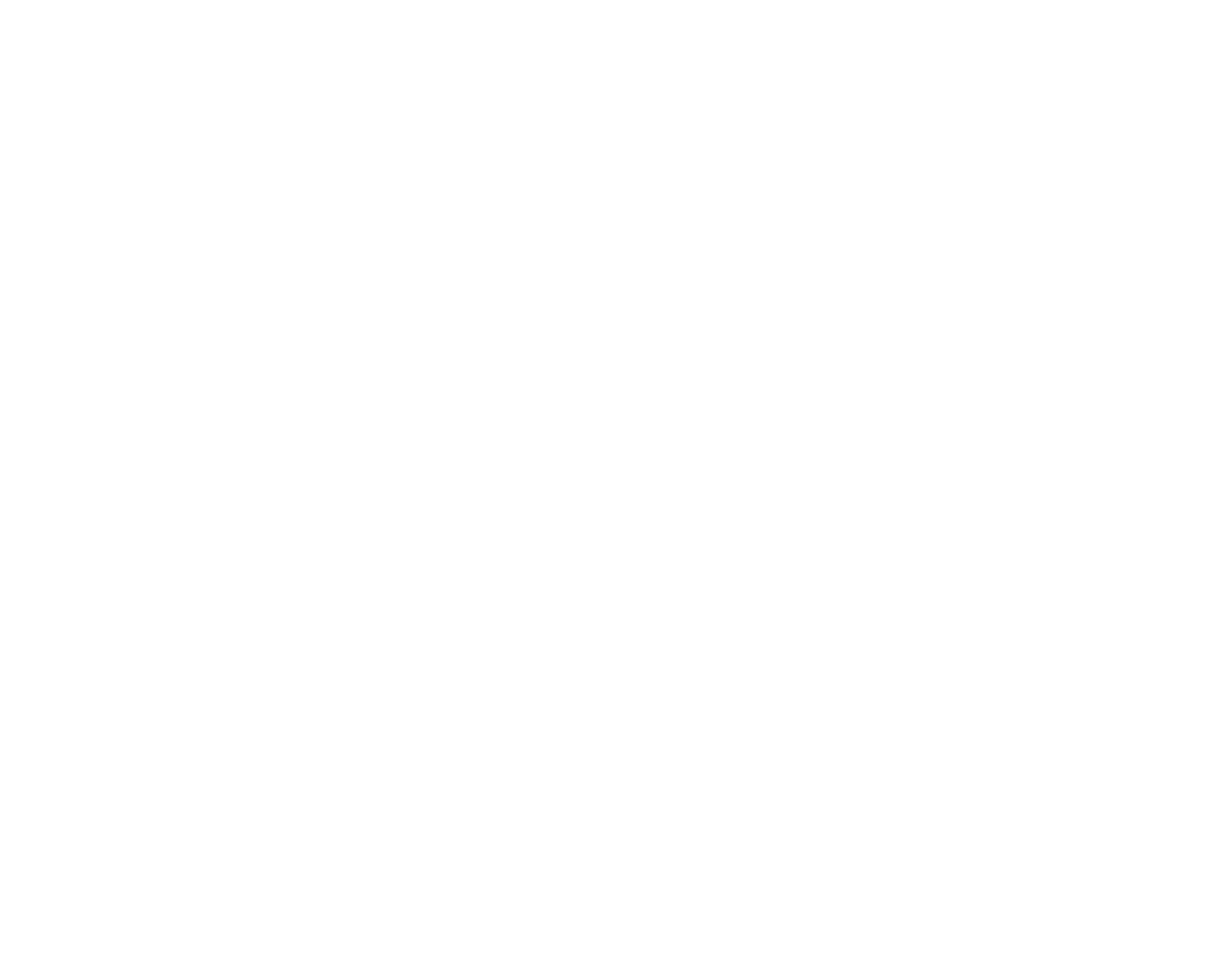
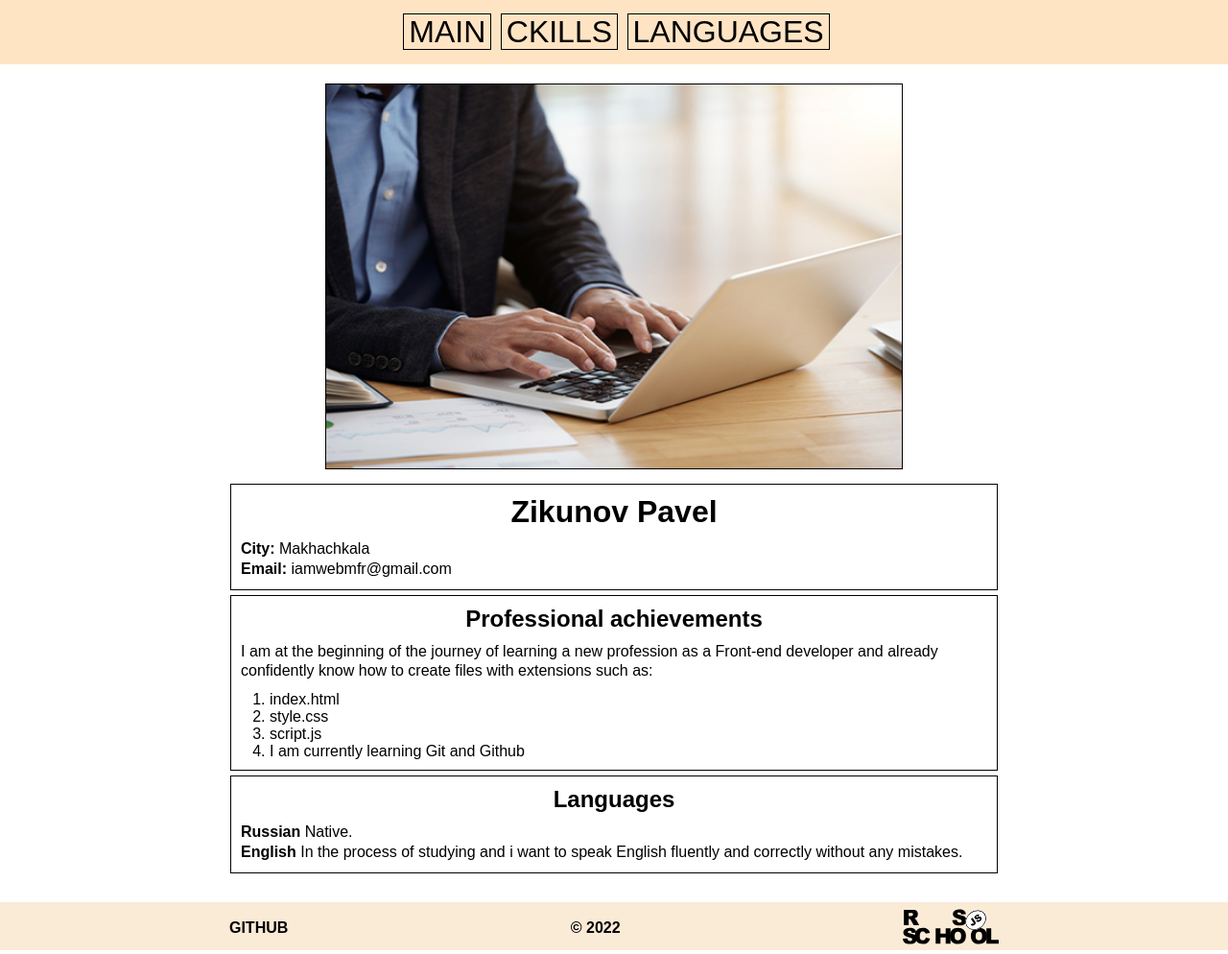
Before and after one commit to webmfr/rsschool-cv, a plain HTML site: page index.html in a window 1280 px wide. Shown: the whole page at 96% size. Before the commit the page ends 800 px from the top, so only its background shows below. Drawn offline with Linux system fonts and the light colour scheme.

Commit message:
update: create homework

```diff
--- a/index.html
+++ b/index.html
@@ -5,10 +5,67 @@
     <meta charset="UTF-8">
     <meta http-equiv="X-UA-Compatible" content="IE=edge">
     <meta name="viewport" content="width=device-width, initial-scale=1.0">
-    <title>Document</title>
+    <title>CV</title>
+    <link rel="stylesheet" href="style.css">
 </head>
 
 <body>
+    <header class="header">
+        <nav class="menu">
+            <ul>
+                <li><a href="#about">main</a></li>
+                <li><a href="#my-skills">ckills</a></li>
+                <li><a href="#languages">languages</a></li>
+            </ul>
+        </nav>
+    </header>
+    <main class="main" id="about">
+        <div class="container">
+            <section class="avatar">
+                <img src="/images/ava.jpeg" alt="avatar">
+                <div class="person">
+                    <h1>Zikunov Pavel</h1>
+                    <p><span>City:</span> Makhachkala<br>
+                        <span>Email:</span> iamwebmfr@gmail.com
+                    </p>
+                </div>
+            </section>
+
+            <article class="skill" id="my-skills">
+                <h2>Professional achievements</h2>
+                <p>
+                    I am at the beginning of the journey of learning a new profession as a Front-end developer and
+                    already
+                    confidently know how to create files with extensions such as:
+                </p>
+                <ol>
+                    <li>index.html</li>
+                    <li>style.css</li>
+                    <li>script.js</li>
+                    <li>I am currently learning Git and Github</li>
+                </ol>
+
+            </article>
+
+            <article class="leng" id="languages">
+                <h2>Languages</h2>
+                <p><span>Russian</span> Native.<br>
+                    <span>English</span> In the process of studying and i want to speak English fluently and correctly
+                    without any mistakes.
+                </p>
+            </article>
+
+        </div>
+
+    </main>
+    <footer class="footer">
+        <span><a class="git" href="https://github.com/webmfr">GitHub</a></span>
+        <span>© 2022</span>
+        <a href="https://rs.school/js/">
+            <img class="logo" src="images/logo.svg" alt="logo">
+        </a>
+
+    </footer>
 
 </body>
 
--- a/style.css
+++ b/style.css
@@ -0,0 +1,136 @@
+* {
+    margin: 0;
+    padding: 0;
+}
+
+body {
+    font-family: Arial, sans-serif;
+}
+
+/* .container {
+    margin: 0 auto;
+    max-width: 800px;
+    background-color: bisque;
+} */
+.menu {
+    max-height: 80px;
+    background-color: bisque;
+    text-align: center;
+    /* border: solid 1px black; */
+    margin-bottom: 20px;
+}
+
+.menu ul {
+    list-style: none;
+    padding: 15px;
+
+}
+
+.menu li {
+    display: inline;
+    border: solid 1px black;
+    font-size: 32px;
+    padding: 0 5px;
+    margin-left: 5px;
+
+
+}
+
+.menu ul li:hover {
+    background: #b19891;
+}
+
+a {
+    text-decoration: none;
+    color: black;
+    text-transform: uppercase;
+    /* padding: 5px; */
+}
+
+/*  main */
+.container {
+    max-width: 800px;
+    margin: 0 auto;
+    /* border: solid 1px black; */
+}
+
+.avatar img {
+    display: block;
+    margin: 0 auto;
+    height: 400px;
+    width: 600px;
+    border: solid 1px black;
+    margin-bottom: 15px;
+
+
+
+}
+
+.person {
+
+    border: solid 1px black;
+}
+
+h1 {
+    font-size: 32px;
+
+
+}
+
+.skill ol {
+    padding-left: 40px;
+    padding-bottom: 10px;
+}
+
+h1,
+h2 {
+    text-align: center;
+    margin-top: 10px;
+    margin-bottom: 10px;
+
+}
+
+p {
+    letter-spacing: normal;
+    line-height: 1.3;
+    padding-left: 10px;
+    font-size: 16px;
+    padding-bottom: 10px;
+}
+
+span {
+    font-weight: bold;
+}
+
+
+
+
+article {
+    border: solid 1px black;
+    margin-top: 5px;
+}
+
+/* footer */
+
+footer {
+    height: 50px;
+    background-color: antiquewhite;
+    text-align: center;
+    margin-top: 30px;
+
+
+
+}
+
+footer span {
+    margin-right: 290px;
+
+    vertical-align: 18px;
+
+}
+
+footer img {
+    width: 100px;
+    height: 50px;
+
+}
```
Also changed, not shown: images/ava.jpeg (added), images/logo.svg (added), 1 other file.
